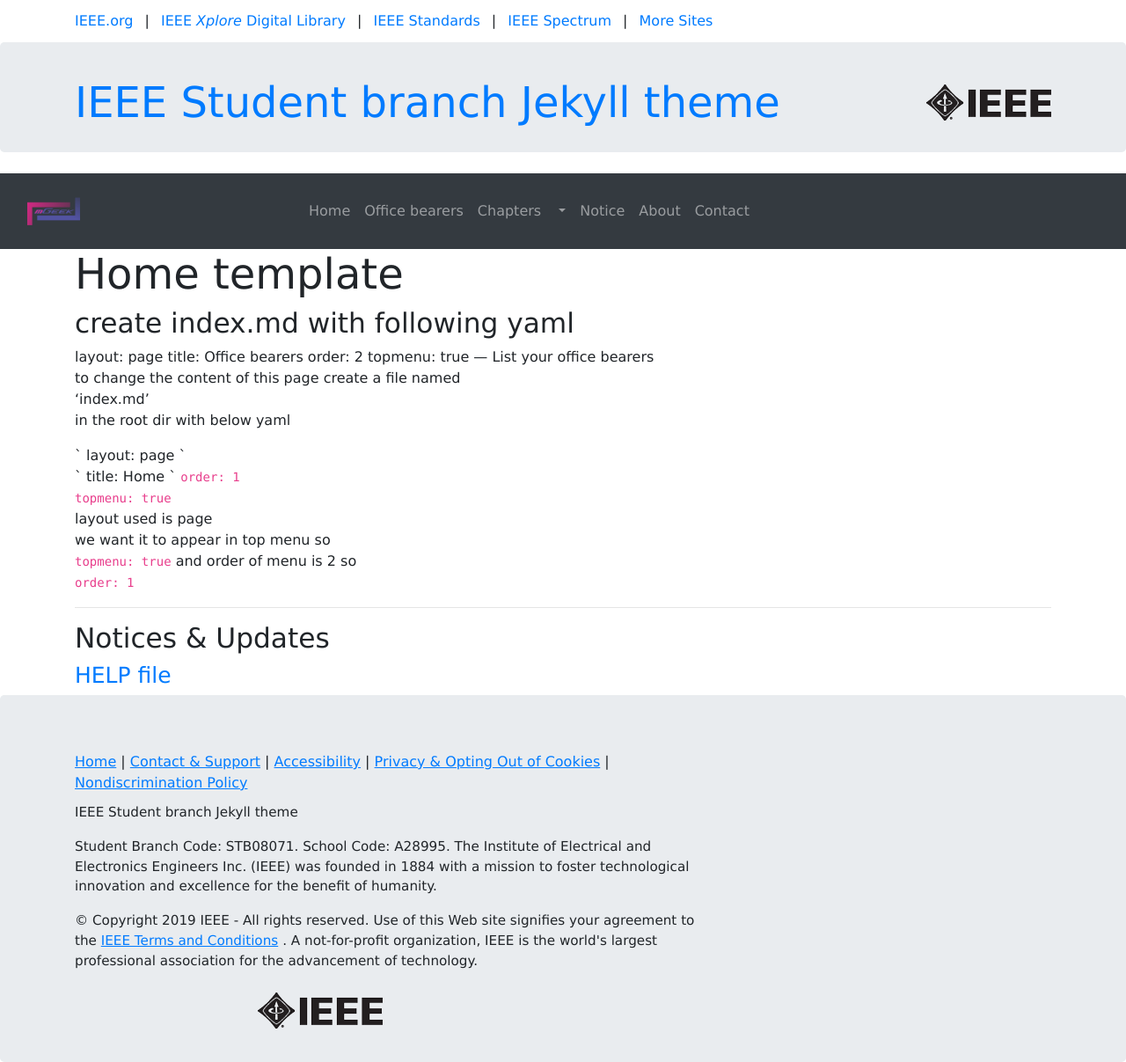
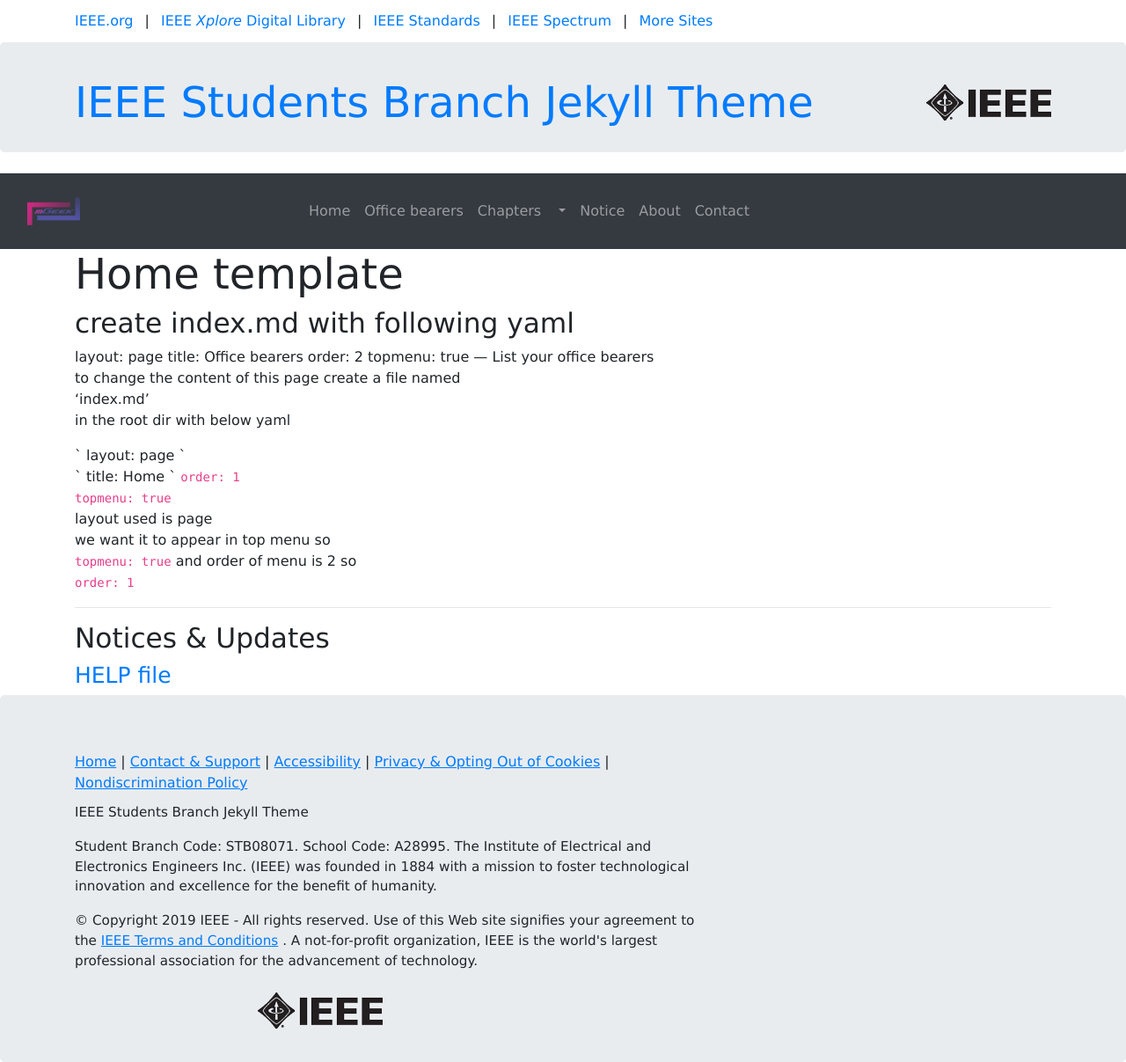
Before and after one commit to mgeekin/IEEE-Student-branch-Jekyll-theme, a Jekyll site: the page built from index.md, in a window 1280 px wide. Shown: the whole page at 88% size. Built offline with Jekyll 4.4.1, drawn with Linux system fonts in a browser that asks for light colours; comment, search, counter and statistics services are not loaded.

Commit message:
gem upload

```diff
--- a/_config.yml
+++ b/_config.yml
@@ -13,8 +13,8 @@
 # you will see them accessed via {{ site.title }}, {{ site.email }}, and so on.
 # You can create any custom variable you would like, and they will be accessible
 # in the templates via {{ site.myvariable }}.
-title: IEEE Student branch Jekyll theme
-email: prateekrajgautam.dev@gmail.com
+title: IEEE Students Branch Jekyll Theme
+email: prateekrajgautam@gmail.com
 description: >- # this means to ignore newlines until "baseurl:"
   Student Branch Code: STB08071. School Code: A28995. The Institute of Electrical and Electronics Engineers Inc. (IEEE) was founded in 1884 with a mission to foster technological innovation and excellence for the benefit of humanity.
 baseurl: "/ieeemnnit" # the subpath of your site, e.g. /blog
@@ -41,3 +41,4 @@ plugins:
 #   - vendor/ruby/
 topmenu: [true]
 submenu: [Chapters, Workshops, Activities]
+assets: https://raw.githubusercontent.com/mgeekin/IEEE-Students-Branch-Jekyll-Theme/master/assets/
```
Also changed, not shown: IEEE-Student-Branch-jekyll-theme.gemspec (deleted), IEEE-Students-Branch-Jekyll-Theme.gemspec (added), 1 other file.
